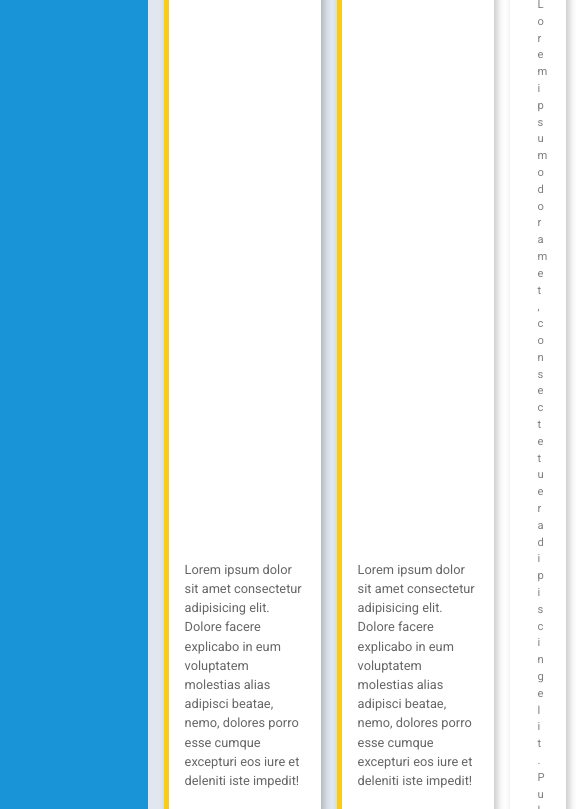
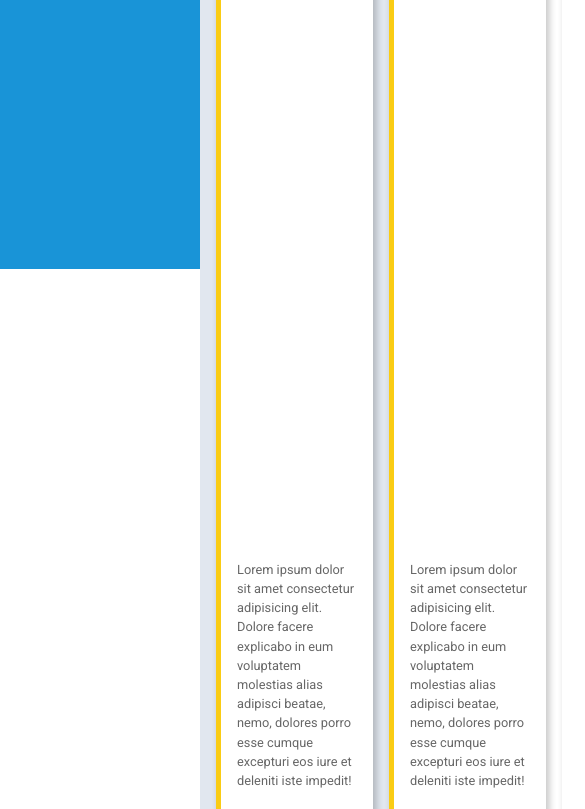
Before and after one commit to ROJOmax/Admin-Dashboard, a website built with Vite: page index.html in a window 390 px wide. Shown: the part 575-1384 px from the top of the page, 585 px wide, since content can reach past the window. Built offline with nearby package versions, Linux system fonts and the light colour scheme; files whose address does not match are found by name.

Commit message:
Fixed Side Bar | Responsive?

```diff
--- a/style.css
+++ b/style.css
@@ -44,16 +44,21 @@ body {
   color: var(--font-color);
 
   display: grid;
-  grid-template-columns: 0.7fr repeat(4, 1fr);
+  grid-template-columns: repeat(5, 1fr);
   grid-template-rows: repeat(5, 1fr);
+  padding-left: 200px;
 }
 
 /* side bar Styling */
 
 .side-bar-container {
-  grid-row: span 5 / span 5;
   background: var(--blue);
   color: var(--white);
+  position: fixed;
+  top: 0;
+  left: 0;
+  width: 200px;
+  height: 100vh;
 }
 
 .side-bar-container .side-bar-nav {
@@ -93,9 +98,10 @@ body {
 /* Wrapper styling */
 
 .wrapper {
-  grid-column: span 4 / span 4;
+  grid-column: 1 / -1;
   grid-row: span 5 / span 5;
   background: var(--bg-color);
+  /* margin-left: 200px; */
 }
 
 /* Header */
```
